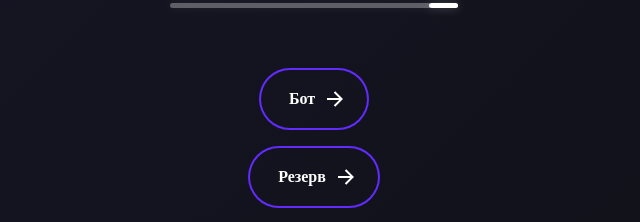
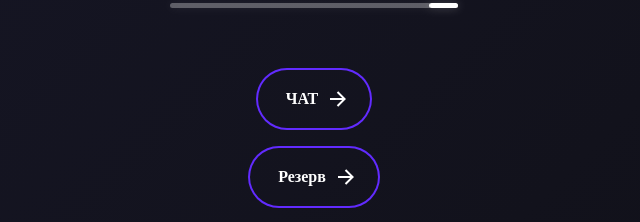
Before and after one commit to Chushp/LumorSquad, a plain HTML site: page index.html in a window 1280 px wide. Shown: the part 426-648 px from the top of the page, 326-966 px from the left. Drawn offline with Linux system fonts and the light colour scheme.

Commit message:
Update index.html

```diff
--- a/index.html
+++ b/index.html
@@ -482,11 +482,11 @@
             <div class="text"><span>Lumor Squad</span></div>
             <div class="line"></div>
         </div>
-        <a href="https://t.me/LsquadBot" class="animated-button" target="_blank">
+        <a href="https://t.me/+RO9janSTdYxlMjMy" class="animated-button" target="_blank">
             <svg xmlns="http://www.w3.org/2000/svg" class="arr-2" viewBox="0 0 24 24">
                 <path d="M16.1716 10.9999L10.8076 5.63589L12.2218 4.22168L20 11.9999L12.2218 19.778L10.8076 18.3638L16.1716 12.9999H4V10.9999H16.1716Z"></path>
             </svg>
-            <span class="text">Бот</span>
+            <span class="text">ЧАТ</span>
             <span class="circle"></span>
             <svg xmlns="http://www.w3.org/2000/svg" class="arr-1" viewBox="0 0 24 24">
                 <path d="M16.1716 10.9999L10.8076 5.63589L12.2218 4.22168L20 11.9999L12.2218 19.778L10.8076 18.3638L16.1716 12.9999H4V10.9999H16.1716Z"></path>
```
